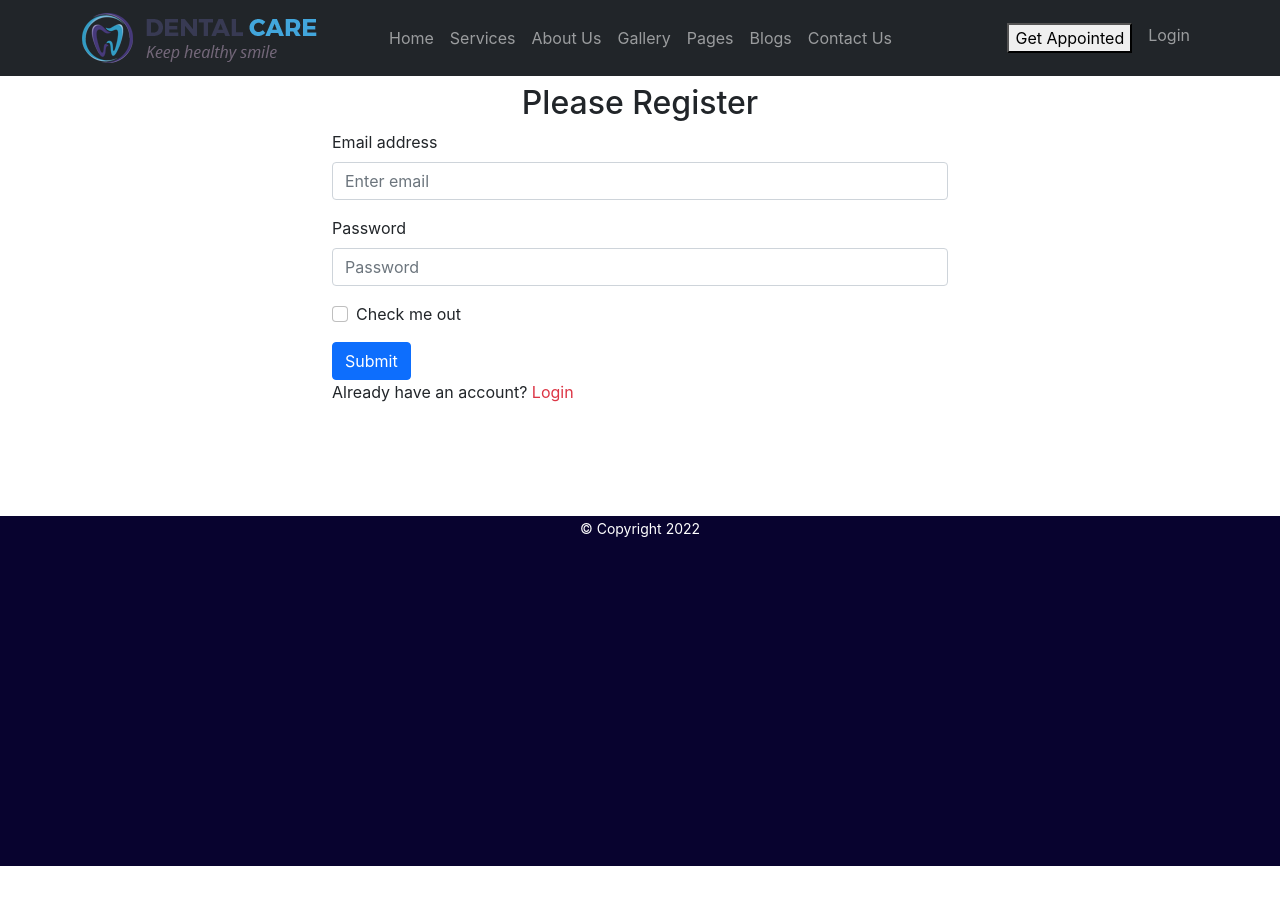
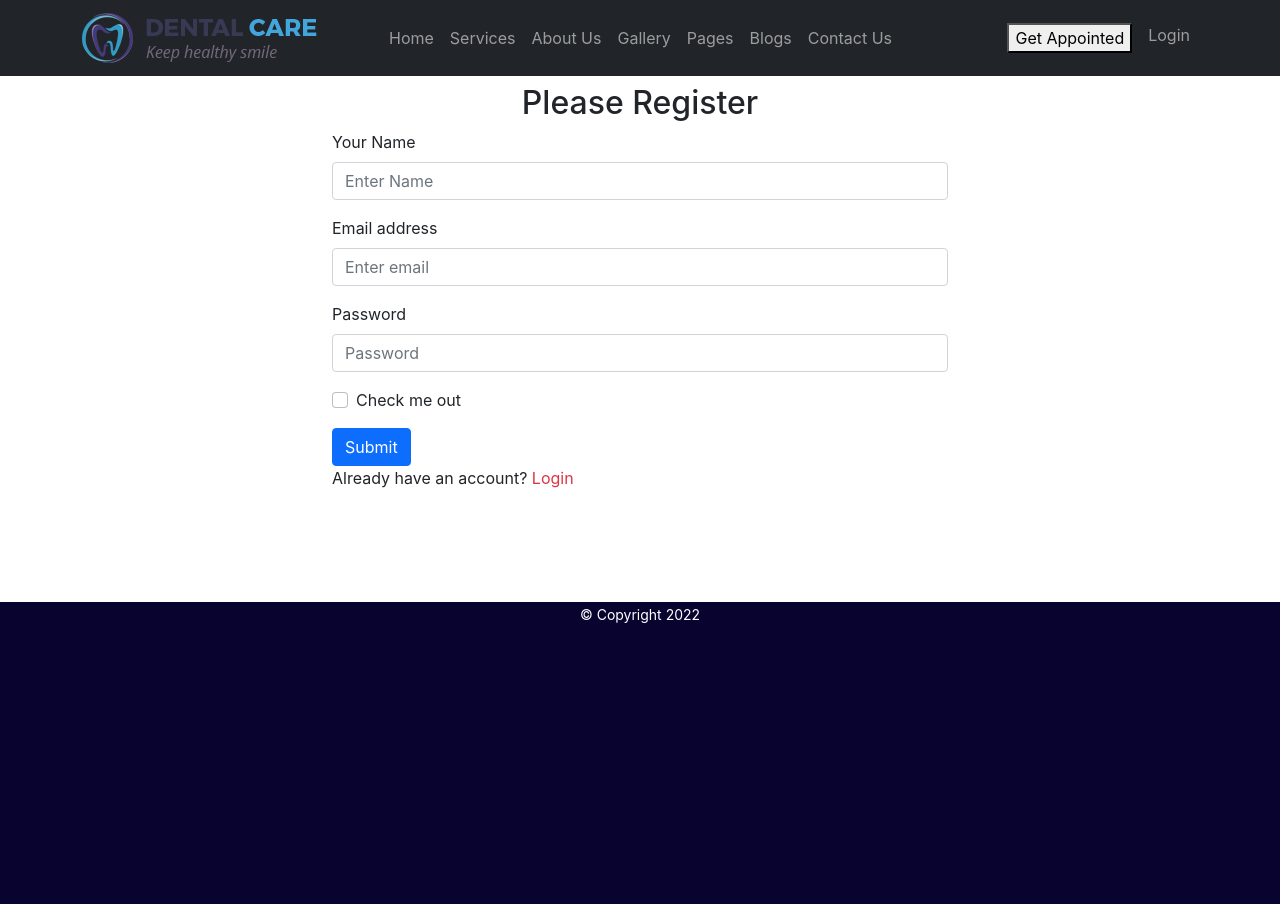
Before and after one commit to ImIqbal27/Dental-Care-App, a React (Create React App) app: page /register in a window 1280 px wide. Shown: the top 904 px of the page. Before the commit the page ends 866 px from the top, so only its background shows below. Built offline with nearby package versions, Linux system fonts and the light colour scheme.

Commit message:
set environment variable for firebase config

```diff
--- a/package.json
+++ b/package.json
@@ -7,6 +7,7 @@
     "@testing-library/react": "^13.1.1",
     "@testing-library/user-event": "^13.5.0",
     "bootstrap": "^5.1.3",
+    "firebase": "^9.6.11",
     "react": "^18.0.0",
     "react-bootstrap": "^2.2.3",
     "react-dom": "^18.0.0",
--- a/src/Pages/LoginRegPage/Register/Register.js
+++ b/src/Pages/LoginRegPage/Register/Register.js
@@ -3,12 +3,23 @@ import { Button, Form } from 'react-bootstrap';
 import { Link } from 'react-router-dom';
 
 const Register = () => {
+    const handleRegister = event => {
+        event.preventDefault();
+        const name = event.target.name.value;
+        const email = event.target.email.value;
+        const password = event.target.password.value;
+    }
     return (
         <div>
 
             <div className='container  w-50 mx-auto mb-5 pb-5'>
                 <h2 className='text-center mt-2'>Please Register</h2>
-                <Form >
+                <Form onSubmit={handleRegister} >
+                    <Form.Group className="mb-3" controlId="formBasicEmail">
+                        <Form.Label> Your Name</Form.Label>
+                        <Form.Control type="text" placeholder="Enter Name" required />
+
+                    </Form.Group>
                     <Form.Group className="mb-3" controlId="formBasicEmail">
                         <Form.Label>Email address</Form.Label>
                         <Form.Control type="email" placeholder="Enter email" required />
```
Also changed, not shown: src/firebase.init.js (added, +21 -0 lines), 1 other file (tests, documents, lock files or other folders).
